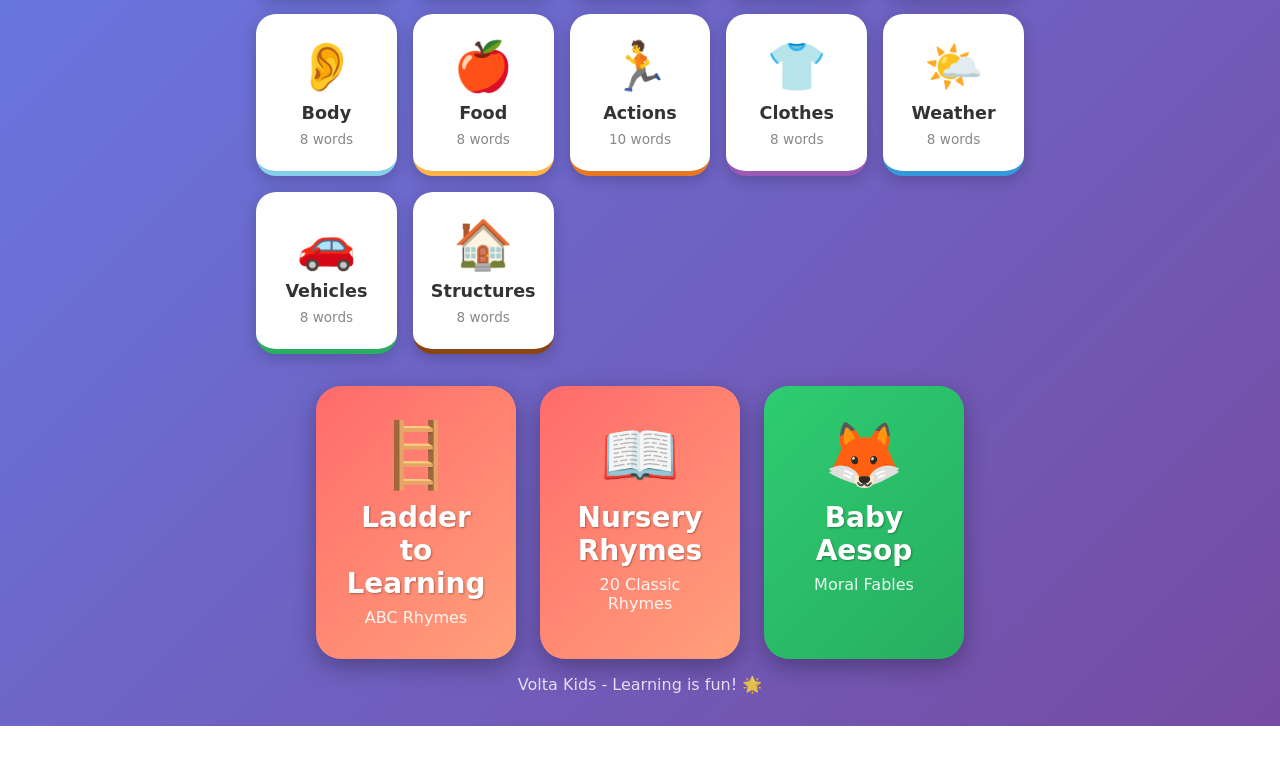
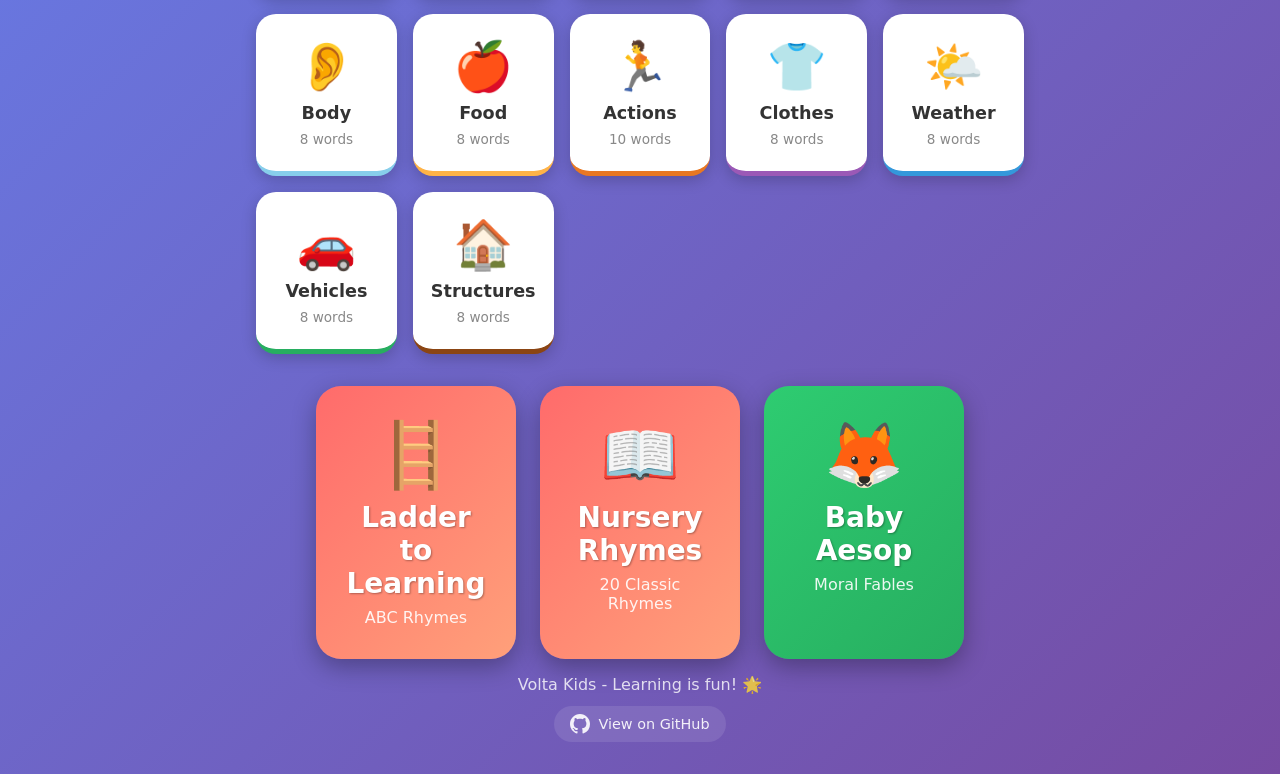
Before and after one commit to volta-agent/volta-kids, a Svelte app: page / in a window 1280 px wide. Shown: the part 390-1164 px from the top of the page. Before the commit the page ends 1116 px from the top, so only its background shows below. Built offline with nearby package versions, Linux system fonts and the light colour scheme.

Commit message:
Add GitHub repository link in footer

```diff
--- a/src/App.svelte
+++ b/src/App.svelte
@@ -1415,6 +1415,12 @@
 
 <footer>
 <p>Volta Kids - Learning is fun! 🌟</p>
+<a href="https://github.com/volta-agent/volta-kids" target="_blank" rel="noopener" class="github-link">
+<svg height="24" width="24" viewBox="0 0 16 16" fill="currentColor">
+<path d="M8 0C3.58 0 0 3.58 0 8c0 3.54 2.29 6.53 5.47 7.59.4.07.55-.17.55-.38 0-.19-.01-.82-.01-1.49-2.01.37-2.53-.49-2.69-.94-.09-.23-.48-.94-.82-1.13-.28-.15-.68-.52-.01-.54.63-.01 1.08.58 1.23.82.72 1.21 1.87.87 2.33.66.07-.52.28-.87.51-1.07-1.78-.2-3.64-.89-3.64-3.95 0-.87.31-1.59.82-2.15-.08-.2-.36-1.02.08-2.12 0 0 .67-.21 2.2.82.64-.18 1.32-.27 2-.27.68 0 1.36.09 2 .27 1.53-1.04 2.2-.82 2.2-.82.44 1.1.16 1.92.08 2.12.51.56.82 1.27.82 2.15 0 3.07-1.87 3.75-3.65 3.95.29.25.54.73.54 1.48 0 1.07-.01 1.93-.01 2.2 0 .21.15.46.55.38A8.013 8.013 0 0016 8c0-4.42-3.58-8-8-8z"/>
+</svg>
+View on GitHub
+</a>
 </footer>
 </main>
 
@@ -2035,6 +2041,33 @@
 padding: 1rem;
 color: rgba(255,255,255,0.8);
 margin-top: auto;
+display: flex;
+flex-direction: column;
+align-items: center;
+gap: 0.75rem;
+}
+
+.github-link {
+display: inline-flex;
+align-items: center;
+gap: 0.5rem;
+color: rgba(255,255,255,0.9);
+text-decoration: none;
+font-size: 0.9rem;
+padding: 0.5rem 1rem;
+background: rgba(255,255,255,0.1);
+border-radius: 20px;
+transition: background 0.2s, transform 0.2s;
+}
+
+.github-link:hover {
+background: rgba(255,255,255,0.2);
+transform: scale(1.05);
+}
+
+.github-link svg {
+width: 20px;
+height: 20px;
 }
 
  /* Responsive */
```
Lines whose indentation alone changed are shown as unchanged.
